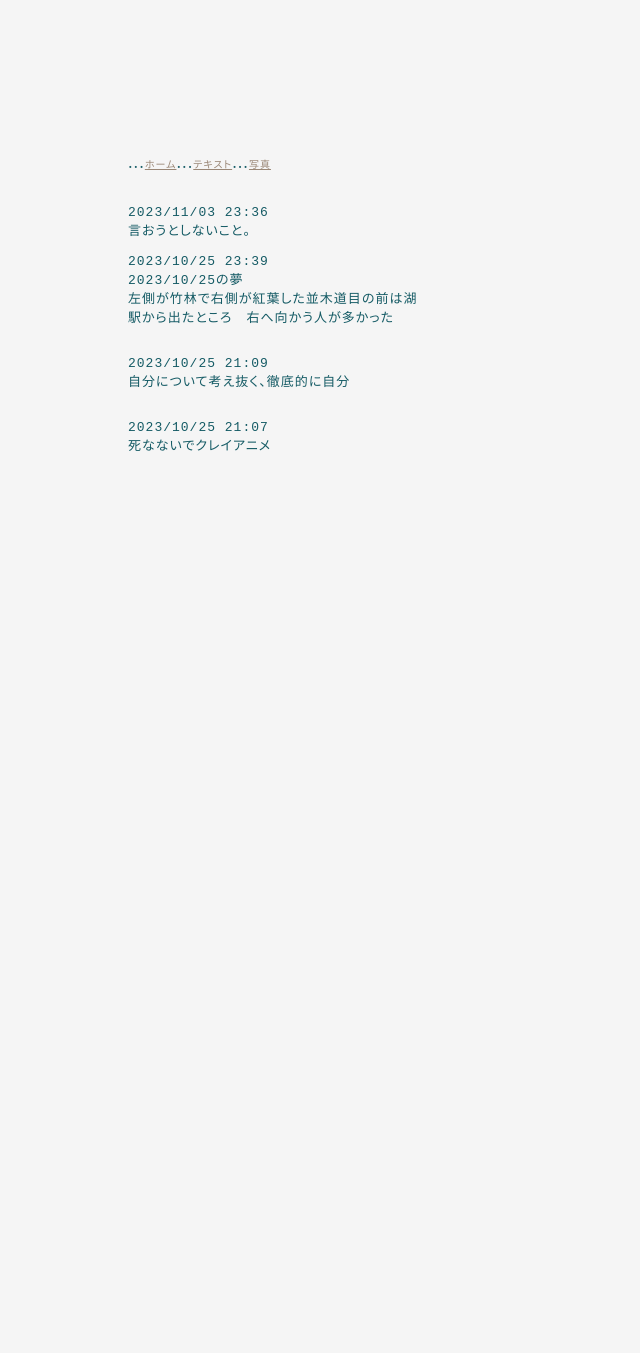
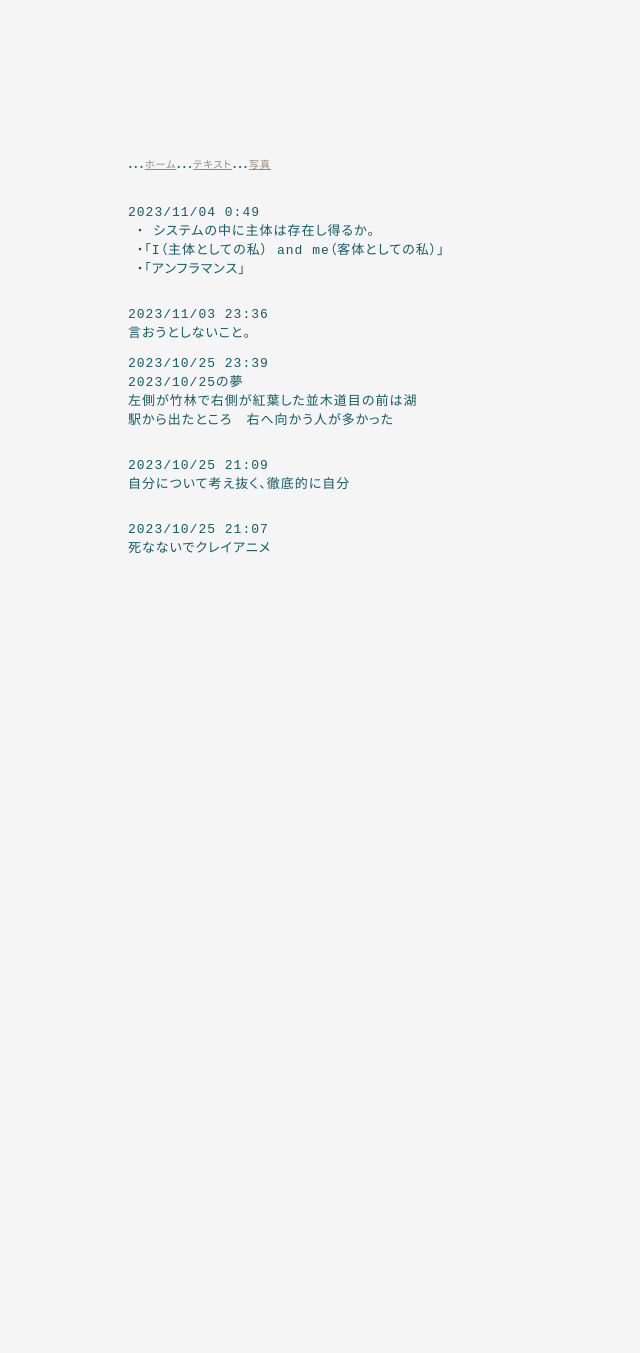
Before and after one commit to hihumi-riku/hihumi-riku.github.io, a Jekyll site: the page built from _posts/2023-11-03-a_page.md, in a window 1280 px wide. Shown: the whole page, without its empty margins (0-640 px from the left). Built offline with Jekyll 4.4.1, drawn with Linux system fonts in a browser that asks for light colours.

Commit message:
Update 2023-11-03-a_page.md

````diff
--- a/_posts/2023-11-03-a_page.md
+++ b/_posts/2023-11-03-a_page.md
@@ -6,6 +6,12 @@ title: 一ページ上のこと
 
 
 ```
+2023/11/04 0:49
+ ・ システムの中に主体は存在し得るか。
+ ・「I（主体としての私） and me（客体としての私）」
+ ・「アンフラマンス」
+
+
 2023/11/03 23:36
 言おうとしないこと。
 
````
